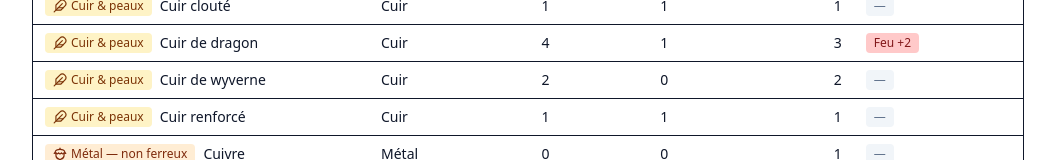
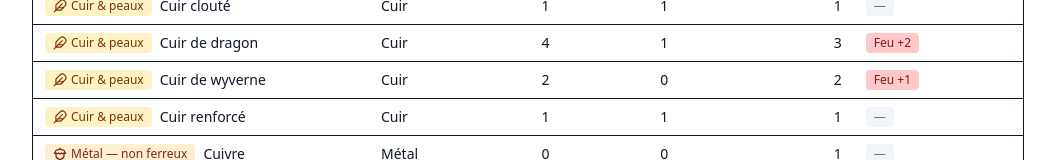
Before and after one commit to Daneisra/Armures-d100-Hesta, a React (Vite) app: page /materials in a window 1280 px wide. Shown: the part 609-769 px from the top of the page, without its empty margins (112-1174 px from the left). Built offline with nearby package versions, Linux system fonts and the light colour scheme.

Commit message:
Versioned localStorage + migrate legacy + reset button

```diff
--- a/package.json
+++ b/package.json
@@ -1,7 +1,7 @@
 {
     "name": "systeme-pa-starter",
     "private": true,
-    "version": "0.2.7",
+    "version": "0.3.0",
     "type": "module",
     "scripts": {
         "dev": "vite",
--- a/src/components/Calculator.tsx
+++ b/src/components/Calculator.tsx
@@ -9,70 +9,114 @@ import CompatBadge from "./CompatBadge";
 import WearWidget from "./WearWidget";
 import RepairWidget from "./RepairWidget";
 
-// Validations runtime (une seule fois)
+// --- validations runtime (1x) ---
 validateChassis(chassis);
 validateCategories(categories);
 validateMaterials(materials);
 
-export default function Calculator(){
-  const [cat, setCat] = useState<string>("");
+// --- localStorage versionning ---
+const SCHEMA = 2;
+const STORAGE_KEY = `lastBuild_v${SCHEMA}`;
+const LEGACY_KEYS = ["lastBuild"];
 
-  // Compat attendue par le châssis (Gambison | Cuir | Métal)
-  const [inp, setInp] = useState<BuildInput>(() => {
-    const last = localStorage.getItem("lastBuild");
-    const base = last ? JSON.parse(last) : {
+// --- helpers ---
+const defaults: BuildInput = {
   chassis: chassis[0].name,
   material: materials[0].name,
-      quality:  qualities[1].name,
+  quality:  qualities[1]?.name ?? qualities[0].name,
   renfort:  0,
   enchant:  0,
   enchantId: "protection",
   shield:   shields[0].name,
-      shieldMaterial: shieldMaterials[0]?.name ?? "",
+  shieldMaterial: shieldMaterials?.[0]?.name ?? "",
 };
-    if (!base.enchantId) base.enchantId = "protection";
-    if (typeof base.enchant !== "number") base.enchant = 0;
-    return base;
+
+function sanitize(b: BuildInput): BuildInput {
+  const safe = { ...b };
+  const has = (name: string, list: {name:string}[]) => list.some(x => x.name === name);
+
+  if (!has(safe.chassis,   chassis))   safe.chassis   = chassis[0].name;
+  if (!has(safe.material,  materials)) safe.material  = materials[0].name;
+  if (!qualities.some(q=>q.name===safe.quality)) safe.quality = qualities[0].name;
+  if (!has(safe.shield,    shields))   safe.shield    = shields[0].name;
+
+  if (safe.shield !== "Aucun") {
+    const okShieldMat = (shieldMaterials||[]).some(m => m.name === safe.shieldMaterial);
+    if (!okShieldMat) safe.shieldMaterial = shieldMaterials?.[0]?.name ?? "";
+  } else {
+    safe.shieldMaterial = "";
+  }
+
+  if (!safe.enchantId) safe.enchantId = "protection";
+  if (typeof safe.enchant !== "number") safe.enchant = 0;
+  return safe;
+}
+
+export default function Calculator(){
+  // --- état principal (avec migration + fallback sûr) ---
+  const [inp, setInp] = useState<BuildInput>(() => {
+    try {
+      const rawNew = localStorage.getItem(STORAGE_KEY);
+      const rawLegacy = LEGACY_KEYS.map(k => localStorage.getItem(k)).find(Boolean) ?? null;
+      const base = rawNew ?? rawLegacy;
+      const init = base ? sanitize(JSON.parse(base)) : sanitize(defaults);
+      // migrate legacy -> new key
+      if (!rawNew && rawLegacy) {
+        localStorage.setItem(STORAGE_KEY, JSON.stringify(init));
+        LEGACY_KEYS.forEach(k => localStorage.removeItem(k));
+      }
+      return init;
+    } catch {
+      return sanitize(defaults);
+    }
   });
 
-  useEffect(() => localStorage.setItem("lastBuild", JSON.stringify(inp)), [inp]);
+  // sauvegarde versionnée
+  useEffect(()=> {
+    localStorage.setItem(STORAGE_KEY, JSON.stringify(inp));
+  }, [inp]);
+
+  // reset local config (bouton)
+  const resetLocal = () => {
+    localStorage.removeItem(STORAGE_KEY);
+    LEGACY_KEYS.forEach(k=>localStorage.removeItem(k));
+    location.reload();
+  };
+
+  // --- filtre catégorie piloté par châssis ---
+  const [cat, setCat] = useState<string>("");
 
   const expectedCompat = useMemo(
     () => chassis.find(c => c.name === inp.chassis)?.category,
     [inp.chassis]
   );
 
-  // Catégories triées (label humain + compat) — **déclarée une seule fois**
   const categoriesSorted = useMemo(
     () => [...categories].sort((a: Category, b: Category) => a.sort - b.sort),
-    [categories]
+    []
   );
 
-  // Seulement les catégories compatibles avec le châssis
   const categoriesForChassis = useMemo(
     () => categoriesSorted.filter(c => !expectedCompat || c.compat === expectedCompat),
     [categoriesSorted, expectedCompat]
   );
 
-  // Forcer la catégorie si invalide / au changement de châssis
   useEffect(() => {
     if (!categoriesForChassis.length) return;
     if (!cat || !categoriesForChassis.find(c => c.key === cat)) {
       setCat(categoriesForChassis[0].key);
     }
-  }, [categoriesForChassis]); // ne pas mettre "cat" pour éviter boucle
+  }, [categoriesForChassis]); // (pas "cat" pour éviter boucle)
 
-  // Matériaux filtrés : 1) compat châssis (obligatoire) 2) categorie d’affinage (sélectionnée)
   const mats = useMemo(() => {
     const byCompat = expectedCompat ? materials.filter(m => m.compat === expectedCompat) : materials;
     const byCat    = cat ? byCompat.filter(m => m.category === cat) : byCompat;
     return byCat.sort((a, b) => a.name.localeCompare(b.name));
   }, [expectedCompat, cat]);
 
-  // Garde-fou si le matériau devient invalide
   useEffect(() => {
-    if (!mats.find(m => m.name === inp.material)) {
-      if (mats.length > 0) setInp(s => ({ ...s, material: mats[0].name }));
+    if (!mats.find(m => m.name === inp.material) && mats.length > 0) {
+      setInp(s => ({ ...s, material: mats[0].name }));
     }
   }, [mats, inp.material]);
 
@@ -81,28 +125,30 @@ export default function Calculator(){
     [inp]
   );
 
-  // objets sélectionnés (pour le badge)
   const chCurrent  = useMemo(() => chassis.find(c => c.name === inp.chassis), [inp.chassis]);
   const matCurrent = useMemo(() => materials.find(m => m.name === inp.material), [inp.material]);
-  const qCurrent = useMemo(()=> qualities.find(q => q.name === inp.quality), [inp.quality]);
-  const enchCurrent = useMemo(() => enchants.find(e => e.id === (inp.enchantId ?? "protection")), [inp.enchantId]);
+  const qCurrent   = useMemo(() => qualities.find(q => q.name === inp.quality), [inp.quality]);
+  const enchCurrent= useMemo(() => enchants.find(e => e.id === (inp.enchantId ?? "protection")), [inp.enchantId]);
 
   const onNum = (k: keyof Pick<BuildInput, "renfort" | "enchant">) =>
     (e: React.ChangeEvent<HTMLInputElement>) =>
       setInp(s => ({ ...s, [k]: Math.max(0, parseInt(e.target.value || "0", 10) || 0) }));
 
-  // Matériau “effectif” côté usure (prend en compte extraPen_delta)
   const materialForWear = useMemo(() => {
     if (!matCurrent || !enchCurrent || (inp.enchant ?? 0) <= 0) return matCurrent;
     if (enchCurrent.kind !== "extraPen_delta") return matCurrent;
     const delta = (enchCurrent.perLevel ?? 0) * (inp.enchant ?? 0);
-    const next = Math.max(0, (matCurrent.extraPen ?? 0) + delta);
-    return { ...matCurrent, extraPen: next };
+    return { ...matCurrent, extraPen: Math.max(0, (matCurrent.extraPen ?? 0) + delta) };
   }, [matCurrent, enchCurrent, inp.enchant]);
 
   return (
     <div className="max-w-4xl mx-auto p-4">
-      <h1 className="text-2xl font-bold mb-2">Calculateur d'armure </h1>
+      <div className="flex items-center justify-between mb-2">
+        <h1 className="text-2xl font-bold">Calculateur d'armure <span className="text-sm opacity-60">v{__APP_VERSION__}</span></h1>
+        <button className="btn" onClick={resetLocal} title="Efface la configuration locale et recharge">
+          Réinitialiser la config locale
+        </button>
+      </div>
       <p className="text-sm opacity-80 mb-4">
         D100 inversé — objectif : ratio PA/Malus ≥ {params.sweetSpotRatio}
       </p>
@@ -138,7 +184,7 @@ export default function Calculator(){
           </InputRow>
 
           <InputRow label="Renfort">
-            <input className="input" type="number" min={0} max={3} value={inp.renfort} onChange={onNum("renfort")} />
+            <input className="input" type="number" min={0} max={params.renfortMax} value={inp.renfort} onChange={onNum("renfort")} />
           </InputRow>
 
           <InputRow label="Enchantement">
@@ -153,16 +199,14 @@ export default function Calculator(){
           </InputRow>
 
           <InputRow label="Bouclier">
-            <select className="input" value={inp.shield}
-              onChange={e => setInp({ ...inp, shield: e.target.value })}>
+            <select className="input" value={inp.shield} onChange={e => setInp({ ...inp, shield: e.target.value })}>
               {shields.map(s => <option key={s.name}>{s.name}</option>)}
             </select>
           </InputRow>
 
           {inp.shield !== "Aucun" && (
             <InputRow label="Matériau de bouclier">
-              <select className="input" value={inp.shieldMaterial ?? ""}
-                onChange={e => setInp({ ...inp, shieldMaterial: e.target.value })}>
+              <select className="input" value={inp.shieldMaterial ?? ""} onChange={e => setInp({ ...inp, shieldMaterial: e.target.value })}>
                 {shieldMaterials.map(sm => <option key={sm.name} value={sm.name}>{sm.name}</option>)}
               </select>
             </InputRow>
@@ -187,6 +231,7 @@ export default function Calculator(){
                 </span>
               </div>
             </div>
+
             {res.notes.length > 0 && (
               <div className="pt-2 border-t mt-2">
                 <div className="opacity-70 mb-1">Effets</div>
@@ -195,6 +240,7 @@ export default function Calculator(){
                 </ul>
               </div>
             )}
+
             <WearWidget paFinal={res.paFinal} material={materialForWear} params={params} />
             <RepairWidget paMax={res.paFinal} material={matCurrent} quality={qCurrent} params={params} />
           </div>
--- a/src/data/materials.json
+++ b/src/data/materials.json
@@ -6,7 +6,7 @@
   { "name": "Cuir",                   "category": "Cuir",            "compat": "Cuir",     "modPA": 0, "malusMod": 0, "effects": "—", "repairCostMult": 1.0, "repairTimeMult": 1.0,             "halfMalus": false, "penIgnore": 0, "extraPen": 0, "res": { "feu": 0, "froid": 0, "foudre": 0, "tr": 0, "per": 0, "con": 0, "magie": 0 } },
   { "name": "Cuir clouté",            "category": "Cuir",            "compat": "Cuir",     "modPA": 1, "malusMod": 1, "effects": "—", "repairCostMult": 1.0, "repairTimeMult": 1.0,             "halfMalus": false, "penIgnore": 0, "extraPen": 1, "res": { "feu": 0, "froid": 0, "foudre": 0, "tr": 0, "per": 0, "con": 0, "magie": 0 } },
   { "name": "Cuir renforcé",          "category": "Cuir",            "compat": "Cuir",     "modPA": 1, "malusMod": 1, "effects": "—", "repairCostMult": 1.0, "repairTimeMult": 1.0,             "halfMalus": false, "penIgnore": 0, "extraPen": 1, "res": { "feu": 0, "froid": 0, "foudre": 0, "tr": 0, "per": 0, "con": 0, "magie": 0 } },
-  { "name": "Cuir de wyverne",        "category": "Cuir",            "compat": "Cuir",     "modPA": 2, "malusMod": 0, "effects": "—", "repairCostMult": 1.7, "repairTimeMult": 1.3,             "halfMalus": false, "penIgnore": 0, "extraPen": 2, "res": { "feu": 0, "froid": 0, "foudre": 0, "tr": 0, "per": 0, "con": 0, "magie": 0 } },
+  { "name": "Cuir de wyverne",        "category": "Cuir",            "compat": "Cuir",     "modPA": 2, "malusMod": 0, "effects": "—", "repairCostMult": 1.7, "repairTimeMult": 1.3,             "halfMalus": false, "penIgnore": 0, "extraPen": 2, "res": { "feu": 1, "froid": 0, "foudre": 0, "tr": 0, "per": 0, "con": 0, "magie": 0 } },
   { "name": "Cuir de dragon",         "category": "Cuir",            "compat": "Cuir",     "modPA": 4, "malusMod": 1, "effects": "—", "repairCostMult": 2.5, "repairTimeMult": 1.6,             "halfMalus": false, "penIgnore": 0, "extraPen": 3, "res": { "feu": 2, "froid": 0, "foudre": 0, "tr": 0, "per": 0, "con": 0, "magie": 0 } },
 
   { "name": "Fer",                    "category": "MetalFerreux",    "compat": "Métal",    "modPA": 1, "malusMod": 1, "effects": "—", "repairCostMult": 1.0, "repairTimeMult": 1.0,             "halfMalus": false, "penIgnore": 0, "extraPen": 1, "res": { "feu": 0, "froid": 0, "foudre": 0, "tr": 0, "per": 0, "con": 0, "magie": 0 } },
@@ -24,8 +24,12 @@
   { "name": "Adamantium",             "category": "MetalMythique",   "compat": "Métal",    "modPA": 7, "malusMod": 4, "effects": "—", "repairCostMult": 4.0, "repairTimeMult": 2.5,             "halfMalus": false, "penIgnore": 1, "extraPen": 3, "res": { "feu": 0, "froid": 0, "foudre": 0, "tr": 0, "per": 0, "con": 0, "magie": 0 } },
 
   { "name": "Chitine géante",         "category": "OrganiqueRigide", "compat": "Métal",    "modPA": 3, "malusMod": 2, "effects": "—", "repairCostMult": 1.0, "repairTimeMult": 1.0,             "halfMalus": false, "penIgnore": 0, "extraPen": 2, "res": { "feu": 0, "froid": 0, "foudre": 0, "tr": 0, "per": 0, "con": 0, "magie": 0 } },
-  { "name": "Écaille de wyverne",     "category": "OrganiqueRigide", "compat": "Métal",    "modPA": 3, "malusMod": 1, "effects": "—", "repairCostMult": 1.0, "repairTimeMult": 1.0,             "halfMalus": false, "penIgnore": 0, "extraPen": 2, "res": { "feu": 1, "froid": 0, "foudre": 0, "tr": 0, "per": 0, "con": 0, "magie": 0 } },
+  { "name": "Écaille de wyverne",     "category": "OrganiqueRigide", "compat": "Métal",    "modPA": 3, "malusMod": 2, "effects": "—", "repairCostMult": 1.7, "repairTimeMult": 1.3,             "halfMalus": false, "penIgnore": 0, "extraPen": 3, "res": { "feu": 1, "froid": 0, "foudre": 0, "tr": 0, "per": 0, "con": 0, "magie": 0 } },
+  { "name": "Écaille de dragon",      "category": "OrganiqueRigide", "compat": "Métal",    "modPA": 6, "malusMod": 3, "effects": "—", "repairCostMult": 2.5, "repairTimeMult": 1.6,             "halfMalus": false, "penIgnore": 0, "extraPen": 3, "res": { "feu": 2, "froid": 0, "foudre": 0, "tr": 0, "per": 0, "con": 0, "magie": 0 } },
+  { "name": "Os",                     "category": "OrganiqueRigide", "compat": "Métal",    "modPA": 1, "malusMod": 1, "effects": "—", "repairCostMult": 2.0, "repairTimeMult": 1.5,             "halfMalus": false, "penIgnore": 0, "extraPen": 2, "res": { "feu": 0, "froid": 0, "foudre": 0, "tr": 0, "per": 0, "con": 0, "magie": 0 } },
+  { "name": "Os biomencien",          "category": "OrganiqueRigide", "compat": "Métal",    "modPA": 2, "malusMod": 2, "effects": "—", "repairCostMult": 1.0, "repairTimeMult": 1.0,             "halfMalus": false, "penIgnore": 0, "extraPen": 2, "res": { "feu": 0, "froid": 0, "foudre": 0, "tr": 0, "per": 0, "con": 0, "magie": 0 } },
   { "name": "Osselet runique",        "category": "OrganiqueRigide", "compat": "Métal",    "modPA": 3, "malusMod": 2, "effects": "—", "repairCostMult": 2.0, "repairTimeMult": 1.5,             "halfMalus": false, "penIgnore": 0, "extraPen": 2, "res": { "feu": 0, "froid": 0, "foudre": 0, "tr": 0, "per": 0, "con": 0, "magie": 1 } },
+
 
   { "name": "Bois de fer",            "category": "Bois",            "compat": "Métal",    "modPA": 1, "malusMod": 1, "effects": "—", "repairCostMult": 1.0, "repairTimeMult": 1.0,             "halfMalus": false, "penIgnore": 0, "extraPen": 1, "res": { "feu": 0, "froid": 0, "foudre": 0, "tr": 0, "per": 0, "con": 0, "magie": 0 } },
   { "name": "Bois dur",               "category": "Bois",            "compat": "Métal",    "modPA": 1, "malusMod": 1, "effects": "—", "repairCostMult": 1.0, "repairTimeMult": 1.0,             "halfMalus": false, "penIgnore": 0, "extraPen": 1, "res": { "feu": 0, "froid": 0, "foudre": 0, "tr": 0, "per": 0, "con": 0, "magie": 0 } },
--- a/src/lib/calc.ts
+++ b/src/lib/calc.ts
@@ -1,4 +1,7 @@
 import type { Chassis, Material, Quality, Shield, BuildInput, BuildResult, Params, Enchant, ShieldMaterial } from "../types";
+
+const orFirst = <T,>(arr: T[], pred: (x:T)=>boolean) =>
+  arr.find(pred) ?? arr[0];
 
 export function computeBuild(
   inp: BuildInput,
@@ -12,16 +15,18 @@ export function computeBuild(
     shieldMaterials?: ShieldMaterial[];
   }
 ): BuildResult {
-  const ch       = tables.chassis.find(c => c.name === inp.chassis)!;
-  const material = tables.materials.find(m => m.name === inp.material)!;
-  const quality  = tables.qualities.find(q => q.name === inp.quality)!;
-  const shield   = tables.shields.find(s => s.name === inp.shield)!;
+  const ch       = orFirst(tables.chassis, c => c.name === inp.chassis);
+  const material = orFirst(tables.materials, m => m.name === inp.material);
+  const quality  = orFirst(tables.qualities, q => q.name === inp.quality);
+  const shield   = orFirst(tables.shields, s => s.name === inp.shield);
+
   const shMat    = tables.shieldMaterials?.find(sm => sm.name === inp.shieldMaterial);
+  const ench     = tables.enchants?.find(e => e.id === (inp.enchantId || "protection")); // défaut Protection
+
 
   const renfort  = clamp(inp.renfort, 0, tables.params.renfortMax);
   const level    = clamp(inp.enchant ?? 0, 0, tables.params.enchantMax ?? 3);
 
-  const ench = tables.enchants?.find(e => e.id === (inp.enchantId || "protection")); // défaut Protection
 
   // Base PA/Malus
   let pa    = ch.basePA + material.modPA + quality.bonusPA + renfort;
@@ -64,10 +69,13 @@ export function computeBuild(
     }
   }
 
+  malus = Math.max(0, malus);
+
   if (material.halfMalus) malus = Math.ceil(malus / 2);
 
-  const effic = pa > 0 ? pa / Math.max(1, malus) : 0;
-  const sweet = malus > 0 ? (pa / malus) >= tables.params.sweetSpotRatio : pa >= tables.params.sweetSpotRatio;
+  const ratio = malus <= 0 ? Infinity : pa / malus;
+  const effic = malus <= 0 ? pa : ratio;
+  const sweet = ratio >= tables.params.sweetSpotRatio;
 
   // notes (ajoute un résumé bouclier)
   const notes = buildNotes(material, ench, level);
@@ -86,12 +94,16 @@ function buildNotes(material: Material, ench?: Enchant, level?: number): string[
 
   const r = material.res || {};
   const rnotes = [
+    r.tr    ? `Tr +${r.tr}`       : null,
+    r.per   ? `Per +${r.per}`     : null,
+    r.con   ? `Con +${r.con}`     : null,
     r.feu   ? `Feu +${r.feu}`     : null,
     r.froid ? `Froid +${r.froid}` : null,
     r.foudre? `Foudre +${r.foudre}` : null,
-    r.magie ? `Magie +${r.magie}` : null
+    r.magie ? `Magie +${r.magie}` : null,
   ].filter(Boolean) as string[];
   out.push(...rnotes);
+
 
   // Enchant notes
   if (ench && (level ?? 0) > 0){
```
Also changed, not shown: 1 other file (tests, documents, lock files or other folders). Lines whose indentation alone changed are shown as unchanged.
